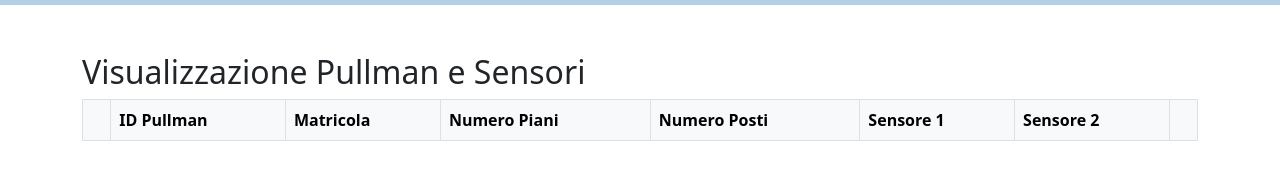
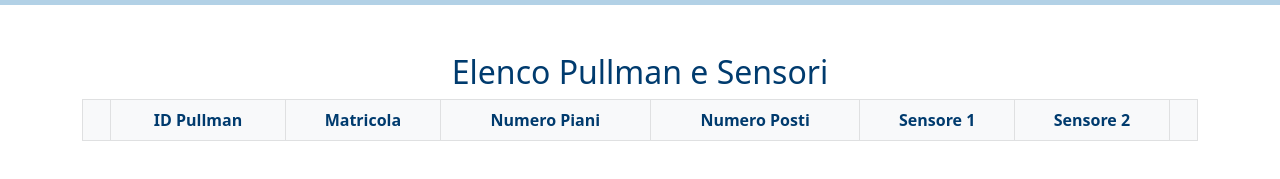
Before and after one commit to AngeloSantangelo/PISCO, a plain HTML site: page front-end/index.html in a window 1280 px wide. Shown: the part 81-260 px from the top of the page. Drawn offline with nearby package versions, Linux system fonts and the light colour scheme; no server answers.

Commit message:
Fix index

```diff
--- a/front-end/index.html
+++ b/front-end/index.html
@@ -27,6 +27,11 @@
 
         .navbar {
             background-color: #b2d1e6; /* Cambia questo colore con il colore desiderato */
+        }
+
+        .elenco{
+            text-align: center;
+            color: #003b6e !important;
         }
 
     </style>
@@ -69,17 +74,17 @@
 
 
 <div class="container mt-5">
-    <h2>Visualizzazione Pullman e Sensori</h2>
-    <table class="table table-bordered table-hover">
+    <h2 class="elenco">Elenco Pullman e Sensori</h2>
+    <table class="table table-bordered table-hover elenco">
         <thead class="table-light">
             <tr>
                 <th scope="col"></th>
-                <th scope="col">ID Pullman</th>
-                <th scope="col">Matricola</th>
-                <th scope="col">Numero Piani</th>
-                <th scope="col">Numero Posti</th>
-                <th scope="col">Sensore 1</th>
-                <th scope="col">Sensore 2</th>
+                <th scope="col" class="elenco">ID Pullman</th>
+                <th scope="col" class="elenco">Matricola</th>
+                <th scope="col" class="elenco">Numero Piani</th>
+                <th scope="col" class="elenco">Numero Posti</th>
+                <th scope="col" class="elenco">Sensore 1</th>
+                <th scope="col" class="elenco">Sensore 2</th>
                 <th scope="col"></th>
             </tr>
         </thead>
```
